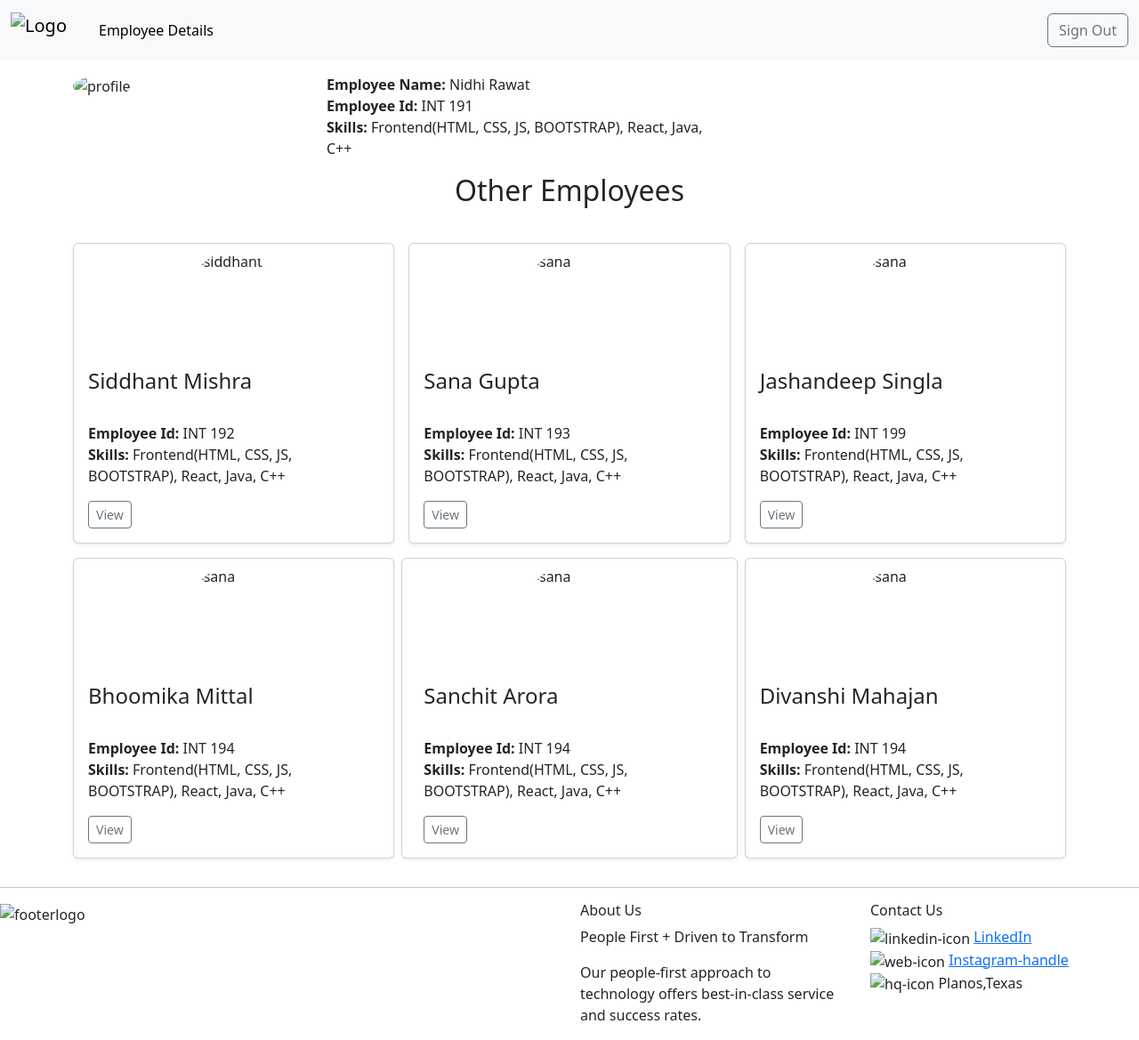
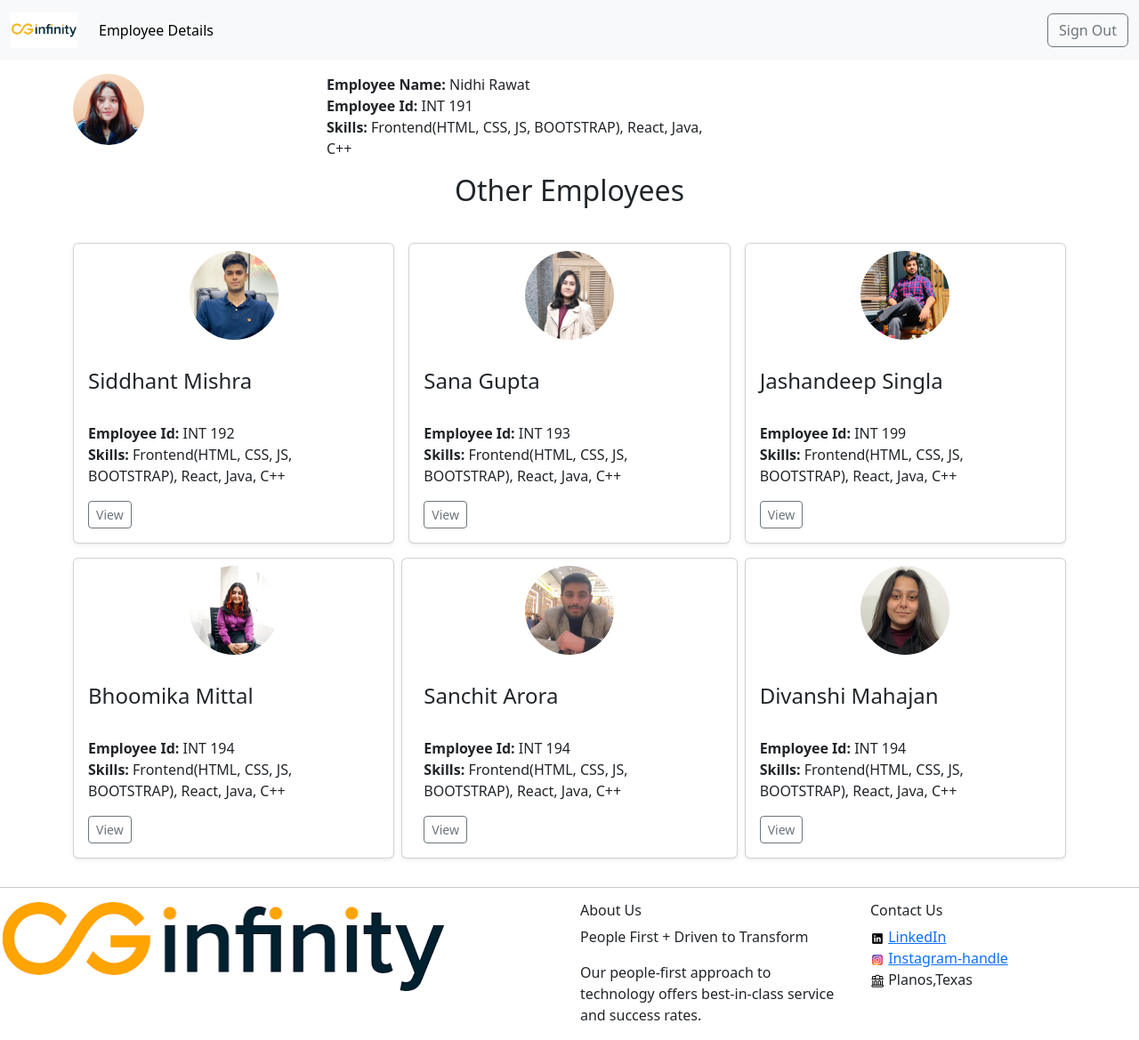
Before and after one commit to nidhii1008/cginfinity, a plain HTML site: page Employee.html in a window 1280 px wide. Shown: the whole page at 89% size. Drawn offline with nearby package versions, Linux system fonts and the light colour scheme; the site is published under a folder, as on GitHub Pages, so addresses that start at the root find nothing.

Commit message:
images pushed

```diff
--- a/Employee.html
+++ b/Employee.html
@@ -37,7 +37,7 @@
     <nav class="navbar navbar-expand-lg bg-body-tertiary">
         <div class="container-fluid">
             <a class="navbar-brand" href="#">
-                <img src="/logo.jpg" alt="Logo" width="75" height="40" class="d-inline-block align-text-top">
+                <img src="logo.jpg" alt="Logo" width="75" height="40" class="d-inline-block align-text-top">
               </a>
           <button class="navbar-toggler" type="button" data-bs-toggle="collapse" data-bs-target="#navbarSupportedContent" aria-controls="navbarSupportedContent" aria-expanded="false" aria-label="Toggle navigation">
             <span class="navbar-toggler-icon"></span>
@@ -58,7 +58,7 @@
       <div class="container mt-3" id="details">
         <div class="row">
           <div class="col-3">
-            <img src="/nidhi.jpg " class="profile" width="80" height="80" alt="profile">
+            <img src="nidhi.jpg " class="profile" width="80" height="80" alt="profile">
           </div>
           <div class="col-5"><b>Employee Name: </b><span>Nidhi Rawat</span><br><b>Employee Id: </b><span>INT 191</span><br><b>Skills: </b><span>Frontend(HTML, CSS, JS, BOOTSTRAP), React, Java, C++</span></div>
         </div>
@@ -71,7 +71,7 @@
           <div class="row row-cols-1 row-cols-sm-2 row-cols-md-3 g-3">
             <div class="col">
               <div class="card shadow-sm">
-                <img src="/siddhant.jpg" class="bd-placeholder-img rounded-circle mt-2 mx-auto " width="100" height="100" alt="siddhant">
+                <img src="siddhant.jpg" class="bd-placeholder-img rounded-circle mt-2 mx-auto " width="100" height="100" alt="siddhant">
                 <div class="card-body">
                   <p class="card-text"><h4 class="mx-auto">Siddhant Mishra</h4><br><b>Employee Id: </b><span>INT 192</span><br><b>Skills: </b><span>Frontend(HTML, CSS, JS, BOOTSTRAP), React, Java, C++</span></p>
                   <div class="d-flex justify-content-between align-items-center">
@@ -86,7 +86,7 @@
             </div>
             <div class="col">
               <div class="card shadow-sm">
-                <img src="/Sana.jpg" class="bd-placeholder-img rounded-circle mt-2 mx-auto " width="100" height="100" alt="sana">
+                <img src="Sana.jpg" class="bd-placeholder-img rounded-circle mt-2 mx-auto " width="100" height="100" alt="sana">
                 <div class="card-body">
                   <p class="card-text"><h4 class="mx-auto">Sana Gupta</h4><br><b>Employee Id: </b><span>INT 193</span><br><b>Skills: </b><span>Frontend(HTML, CSS, JS, BOOTSTRAP), React, Java, C++</span></p>
                   <div class="d-flex justify-content-between align-items-center">
@@ -101,7 +101,7 @@
             </div>
             <div class="col">
               <div class="card shadow-sm">
-                <img src="/jashandeep.jpg" class="bd-placeholder-img rounded-circle mt-2 mx-auto " width="100" height="100" alt="sana">
+                <img src="jashandeep.jpg" class="bd-placeholder-img rounded-circle mt-2 mx-auto " width="100" height="100" alt="sana">
                 <div class="card-body">
                   <p class="card-text"><h4 class="mx-auto">Jashandeep Singla</h4><br><b>Employee Id: </b><span>INT 199</span><br><b>Skills: </b><span>Frontend(HTML, CSS, JS, BOOTSTRAP), React, Java, C++</span></p>
                   <div class="d-flex justify-content-between align-items-center">
@@ -117,7 +117,7 @@
 
             <div class="col">
               <div class="card shadow-sm">
-                <img src="/bhoomika.jpg" class="bd-placeholder-img rounded-circle mt-2 mx-auto " width="100" height="100" alt="sana">
+                <img src="bhoomika.jpg" class="bd-placeholder-img rounded-circle mt-2 mx-auto " width="100" height="100" alt="sana">
                 <div class="card-body">
                   <p class="card-text"><h4 class="mx-auto">Bhoomika Mittal</h4><br><b>Employee Id: </b><span>INT 194</span><br><b>Skills: </b><span>Frontend(HTML, CSS, JS, BOOTSTRAP), React, Java, C++</span></p>
                   <div class="d-flex justify-content-between align-items-center">
@@ -131,7 +131,7 @@
               </div>
             </div>
             <div class="card shadow-sm">
-              <img src="/Sanchit.jpg" class="bd-placeholder-img rounded-circle mt-2 mx-auto " width="100" height="100" alt="sana">
+              <img src="Sanchit.jpg" class="bd-placeholder-img rounded-circle mt-2 mx-auto " width="100" height="100" alt="sana">
               <div class="card-body">
                 <p class="card-text"><h4 class="mx-auto">Sanchit Arora</h4><br><b>Employee Id: </b><span>INT 194</span><br><b>Skills: </b><span>Frontend(HTML, CSS, JS, BOOTSTRAP), React, Java, C++</span></p>
                 <div class="d-flex justify-content-between align-items-center">
@@ -145,7 +145,7 @@
             </div>
             <div class="col">
               <div class="card shadow-sm">
-                <img src="/divanshi.jpg" class="bd-placeholder-img rounded-circle mt-2 mx-auto " width="100" height="100" alt="sana">
+                <img src="divanshi.jpg" class="bd-placeholder-img rounded-circle mt-2 mx-auto " width="100" height="100" alt="sana">
                 <div class="card-body">
                   <p class="card-text"><h4 class="mx-auto">Divanshi Mahajan</h4><br><b>Employee Id: </b><span>INT 194</span><br><b>Skills: </b><span>Frontend(HTML, CSS, JS, BOOTSTRAP), React, Java, C++</span></p>
                   <div class="d-flex justify-content-between align-items-center">
@@ -168,7 +168,7 @@
       <footer class="footer">
         <hr>
         <div class="row">
-            <div class="col-6"><img class="img-fluid" width="80%" src="/footer.png" alt="footerlogo"></div>
+            <div class="col-6"><img class="img-fluid" width="80%" src="footer.png" alt="footerlogo"></div>
             <div class="col-3 text-left">
                 <h6> About Us </h6>
                 <p>People First + Driven to Transform</p>
@@ -176,10 +176,10 @@
             </div>
             <div class="col-3 text-right">
                 <h6>Contact Us</h6>
-                <img src="/icons8-linkedin-16.png" alt="linkedin-icon"><span> </span><a href="https://www.linkedin.com/company/cginfinity/?originalSubdomain=in">LinkedIn</a><br>
-                <img src="/icons8-instagram-16.png" alt="web-icon"><span> </span><a href="
+                <img src="icons8-linkedin-16.png" alt="linkedin-icon"><span> </span><a href="https://www.linkedin.com/company/cginfinity/?originalSubdomain=in">LinkedIn</a><br>
+                <img src="icons8-instagram-16.png" alt="web-icon"><span> </span><a href="
                 https://www.instagram.com/cginfinityinc">Instagram-handle</a><br>
-                <img src="/icons8-headquarters-16.png" alt="hq-icon"><span> Planos,Texas</span><br>
+                <img src="icons8-headquarters-16.png" alt="hq-icon"><span> Planos,Texas</span><br>
             </div>
         </div>
       </footer>
```
Also changed, not shown: index.html (+5 -5 lines), cg_icon.jpg (added).
